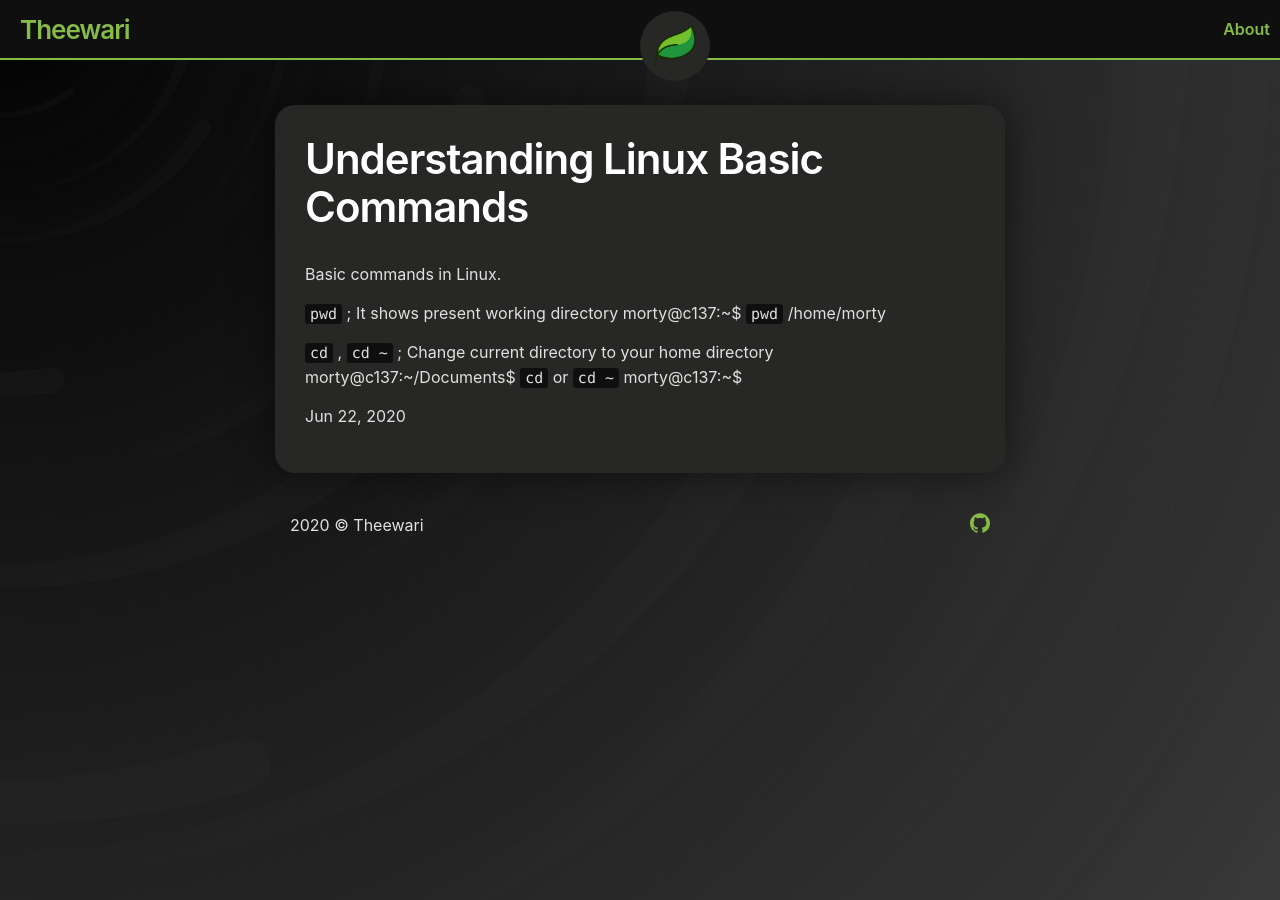
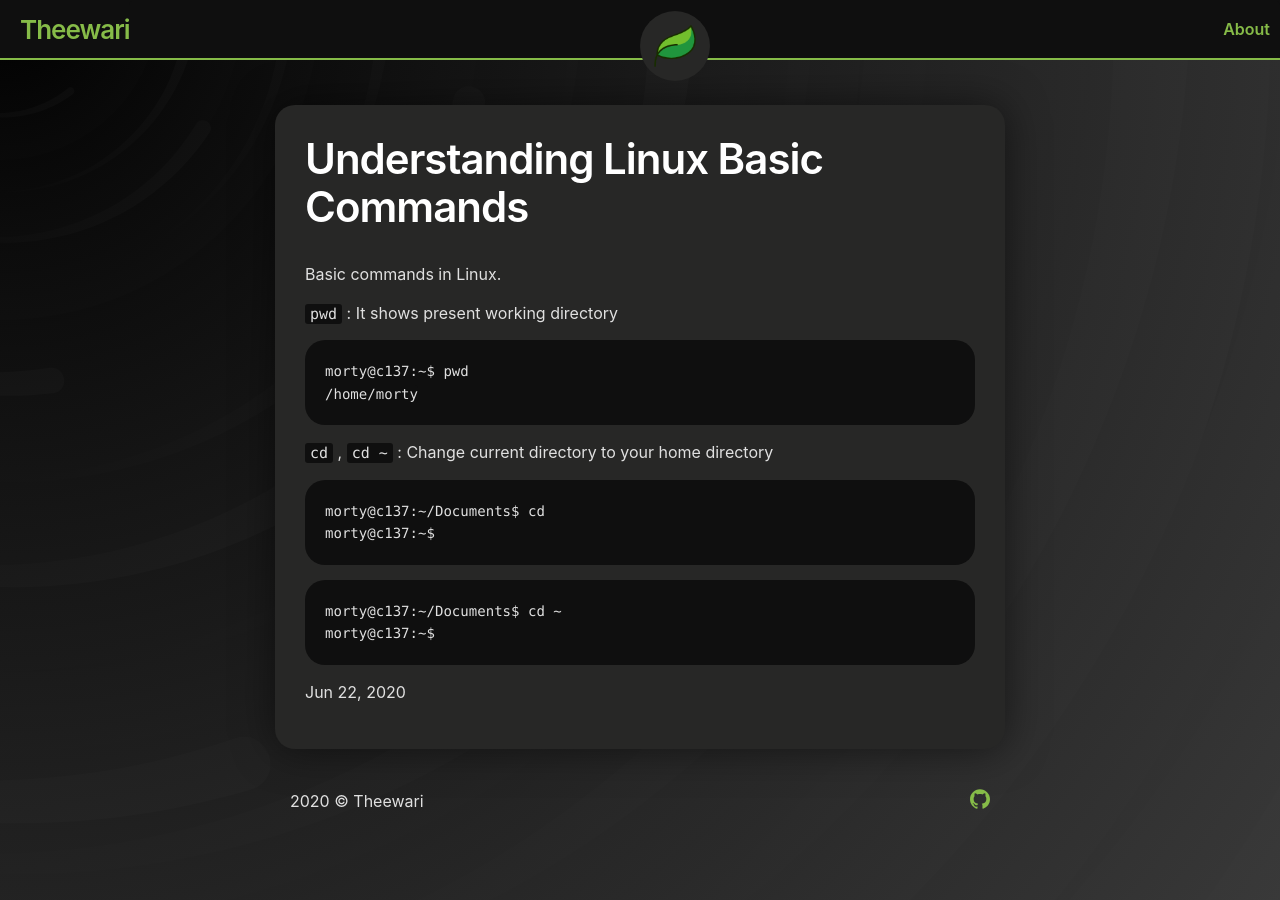
Before and after one commit to theewari/theewari.github.io, a Jekyll site: the page built from _posts/2020-06-22-Linux-command.md, in a window 1280 px wide. Built offline with Jekyll 4.4.1, drawn with Linux system fonts in a browser that asks for light colours.

Commit message:
Update 2020-06-22-Linux-command.md

````diff
--- a/_posts/2020-06-22-Linux-command.md
+++ b/_posts/2020-06-22-Linux-command.md
@@ -8,12 +8,23 @@ categories: Linux
 Basic commands in Linux.
 
 
-`pwd` ; It shows present working directory
-            morty@c137:~$ `pwd`
-            /home/morty
+`pwd` : It shows present working directory
 
 
+```
+morty@c137:~$ pwd
+/home/morty
+```
 
-`cd` , `cd ~` ; Change current directory to your home directory
-                    morty@c137:~/Documents$ `cd` or `cd ~`
-                    morty@c137:~$
+
+`cd` , `cd ~` : Change current directory to your home directory
+
+```
+morty@c137:~/Documents$ cd
+morty@c137:~$
+```
+
+```
+morty@c137:~/Documents$ cd ~
+morty@c137:~$
+```
````
